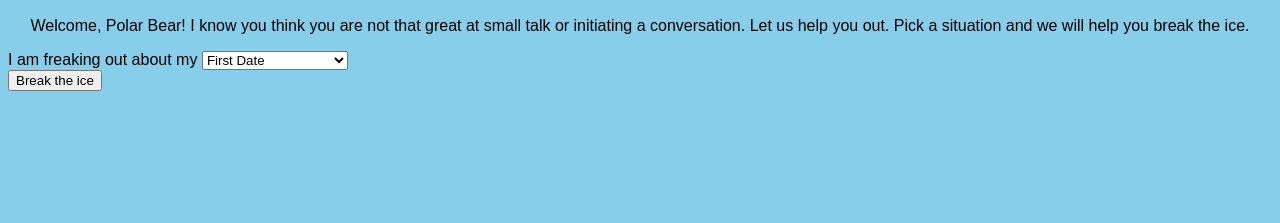
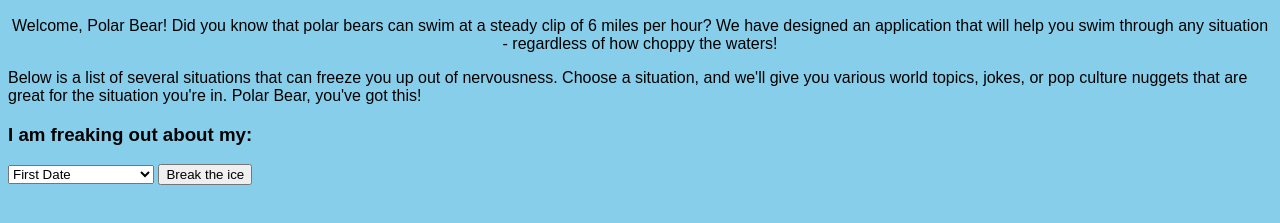
Before and after one commit to caroseca/polarBear, a website: page public/index.html in a window 1280 px wide. Shown: the part 263-486 px from the top of the page. Drawn offline with nearby package versions, Linux system fonts and the light colour scheme.

Commit message:
added UI and instruction to index

```diff
--- a/public/config.js
+++ b/public/config.js
@@ -26,5 +26,9 @@ app.config(function($routeProvider) {
 			controller: "elevatorSpeechcontroller",
 			templateUrl: "elevatorSpeech.html"
 				})
+		.when("/aboutUs", {
+			controller: "aboutUs",
+			templateUrl: "aboutUs.html"
+				})
 		.otherwise({redirectTo: "/"});
 });
--- a/public/index.html
+++ b/public/index.html
@@ -8,16 +8,16 @@
 	</head>
 
 <body ng-app='myModule' ng-controller="resultscontroller">
-	<!-- <input type="text"
-         ng-model="search"
-         placeholder="Enter topic to search" />
-    <button ng-click="execute()" type="button">Break the ice!</button> -->
+
 
 	<h1>Break The Ice!</h1>
 	<img id="logo" src="logo.png" alt="logo">
-	<br>
-	<p id="greeting"> Welcome, Polar Bear! I know you think you are not that great at small talk or initiating a conversation. Let us help you out. Pick a situation and we will help you break the ice. </p>
-	I am freaking out about my
+
+	<p id="greeting"> Welcome, Polar Bear! Did you know that polar bears can swim at a steady clip of 6 miles per hour? We have designed an application that will help you swim through any situation - regardless of how choppy the waters!</p>
+
+	<p id="ui">Below is a list of several situations that can freeze you up out of nervousness.  Choose a situation, and we'll give you various world topics, jokes, or pop culture nuggets that are great for the situation you're in.  Polar Bear, you've got this!</p>
+
+	<h3>I am freaking out about my:</h3>
 	<select id="situation">
 	  	<option value="date" selected>First Date</option>
 	  	<option value="inlaws" >Meeting with Inlaws</option>
@@ -26,16 +26,15 @@
 		<option value="speech">Speech/Presentation</option>
 		<option value="elevator">Elevator Talk</option>
 	</select>
-	<br>
+
 	<button class="break" type="button" ng-click="break()">Break the ice</button>
-	<br>
+
 <div class="results1">
 	<!-- //beyonce -->
 		<p ng-repeat='array in arraysBey | limitTo: 3'> <a ng-href="{{array.webUrl}}">{{array.webTitle}}</a></p>
 	<!-- //nyt -->
 		<p ng-repeat='array in arraysNyt | limitTo: 3'> <a ng-href="{{array.url}}">{{array.title}}</a></p>
 	<!-- //popculture -->
-	<!-- <p ng-repeat='array in arraysUsa | limitTo: 3'> <a ng-href="{{array.url}}">{{array.title}}</a></p> -->
 </div>
 <div class="results2">
    <!-- //jokes -->
@@ -45,10 +44,12 @@
 </div>
 	<ng-view></ng-view>
 
+
+<!-- //script tags -->
 	<script   src="https://code.jquery.com/jquery-2.2.4.min.js"   integrity="sha256-BbhdlvQf/xTY9gja0Dq3HiwQF8LaCRTXxZKRutelT44="   crossorigin="anonymous"></script>
 	<script src="https://ajax.googleapis.com/ajax/libs/jquery/1.12.2/jquery.min.js"></script>
 	<script src="https://ajax.googleapis.com/ajax/libs/angularjs/1.4.5/angular.min.js"></script>
 	<script src="module.js"></script>
-<!-- <script src="script.js"></script> -->
+
 </body>
 </html>
```
Lines whose indentation alone changed are shown as unchanged.
